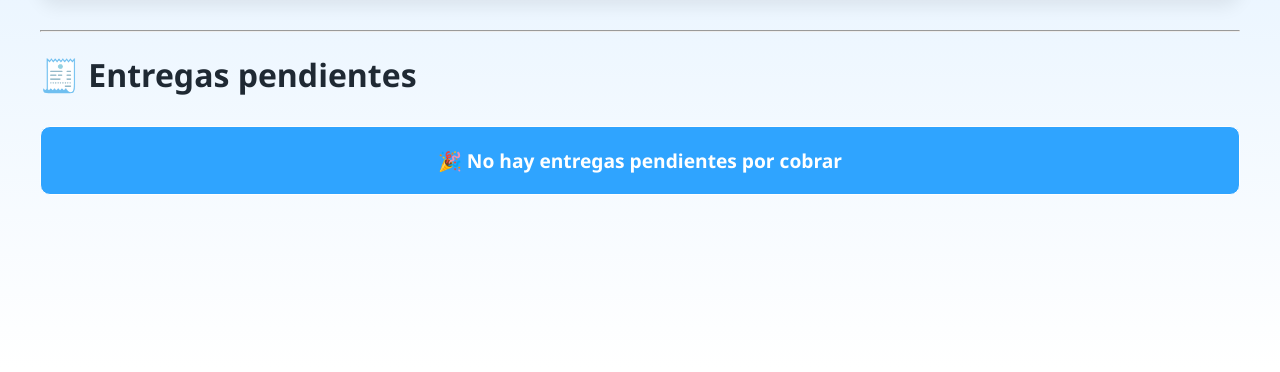
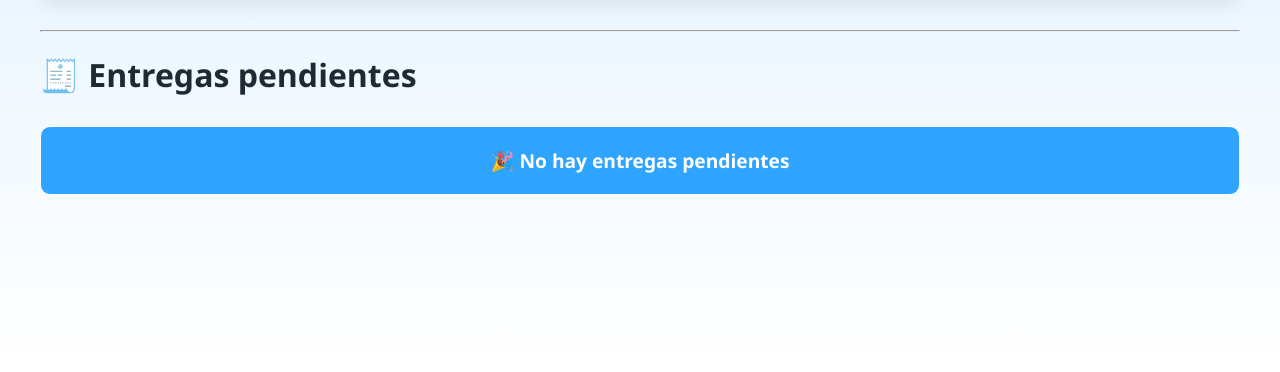
Before and after one commit to JoeRojas1914/Fresh-Steps-, a Flask app: template templates/ventas_pendientes.html in a window 1280 px wide. Shown: the part 112-484 px from the top of the page. Run offline with Flask 3, Linux system fonts and the light colour scheme; the template is opened without the code that fills it, so the values that code supplies are empty.

Commit message:
Cambios en textos

```diff
--- a/templates/ventas_pendientes.html
+++ b/templates/ventas_pendientes.html
@@ -99,7 +99,7 @@
     border:1px solid #ffffff;
     border-radius:10px;
 ">
-    🎉 No hay entregas pendientes por cobrar
+    🎉 No hay entregas pendientes
 </div>
 {% endif %}
 
```
